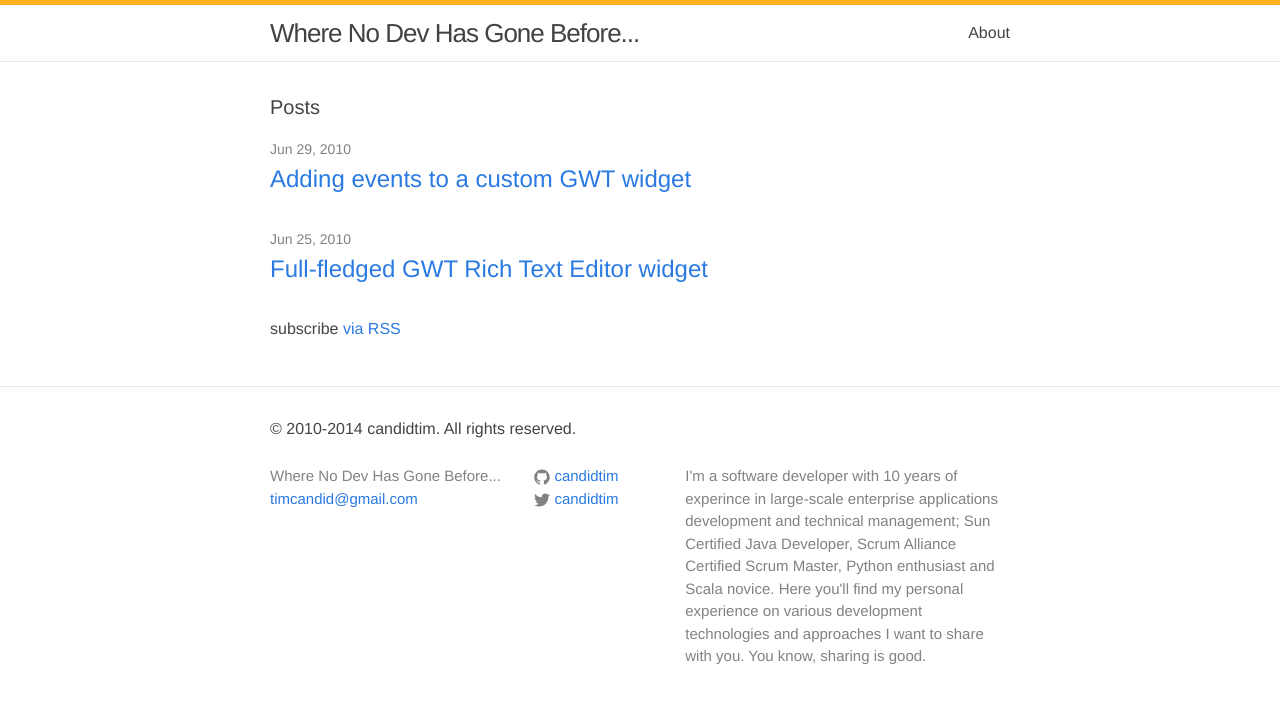
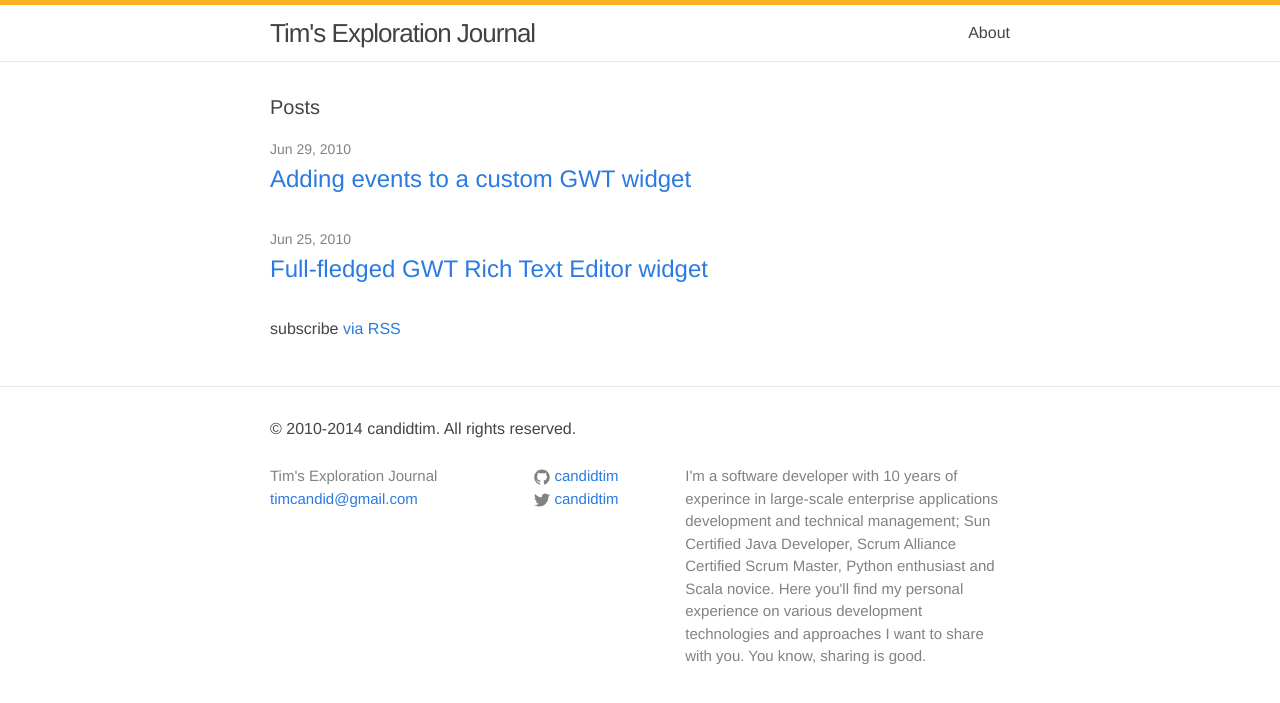
Before and after one commit to candidtim/candidtim.github.io, a Jekyll site: the page built from index.html, in a window 1280 px wide. Shown: the top 703 px of the page. Built offline with Jekyll 4.4.1, drawn with Linux system fonts in a browser that asks for light colours.

Commit message:
Rename blog

```diff
--- a/_config.yml
+++ b/_config.yml
@@ -1,5 +1,5 @@
 # Site settings
-title: Where No Dev Has Gone Before...
+title: Tim's Exploration Journal
 email: timcandid@gmail.com
 description: > # this means to ignore newlines until "baseurl:"
   I'm a software developer with 10 years of experince in large-scale enterprise applications development and technical
```
